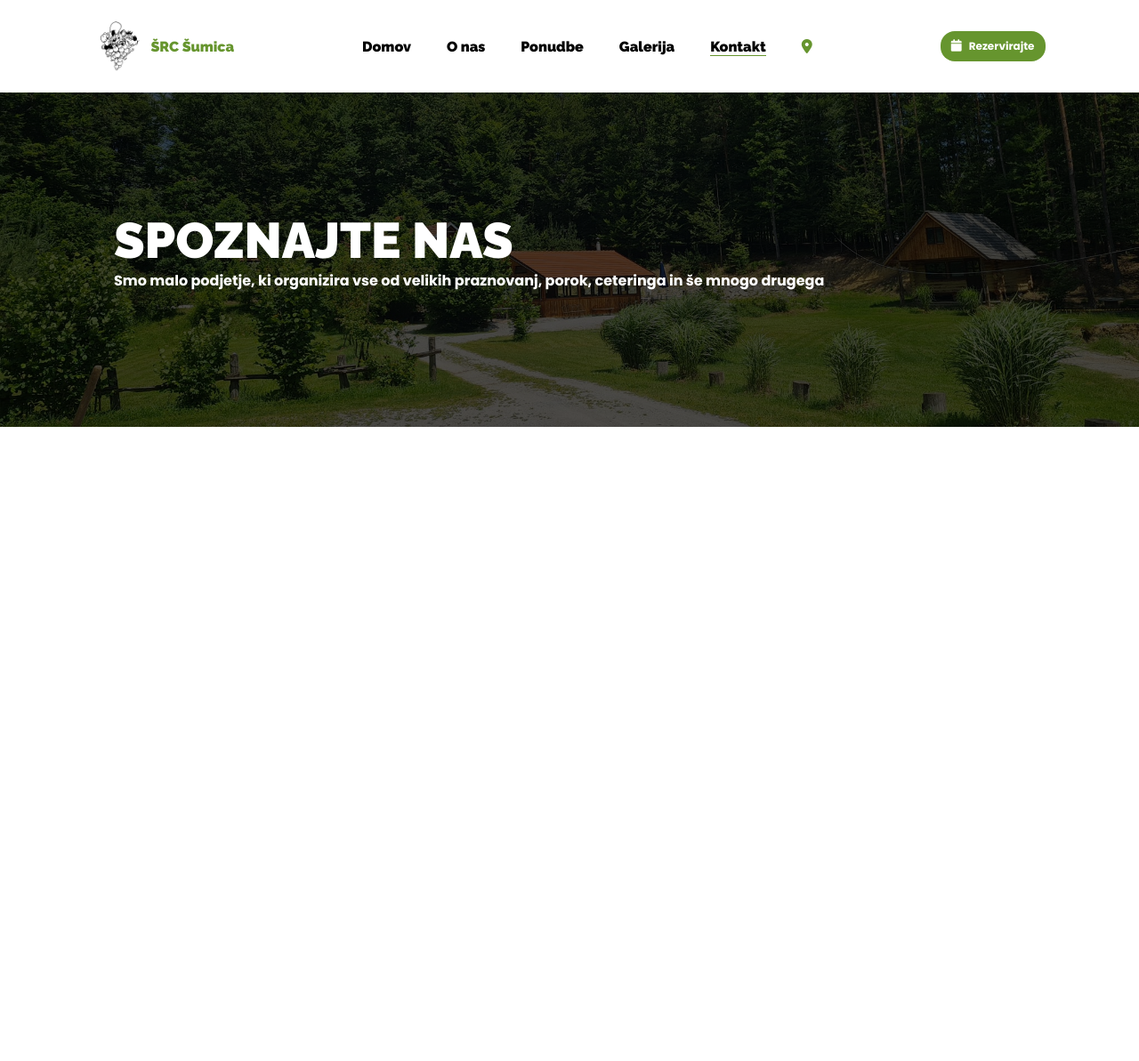
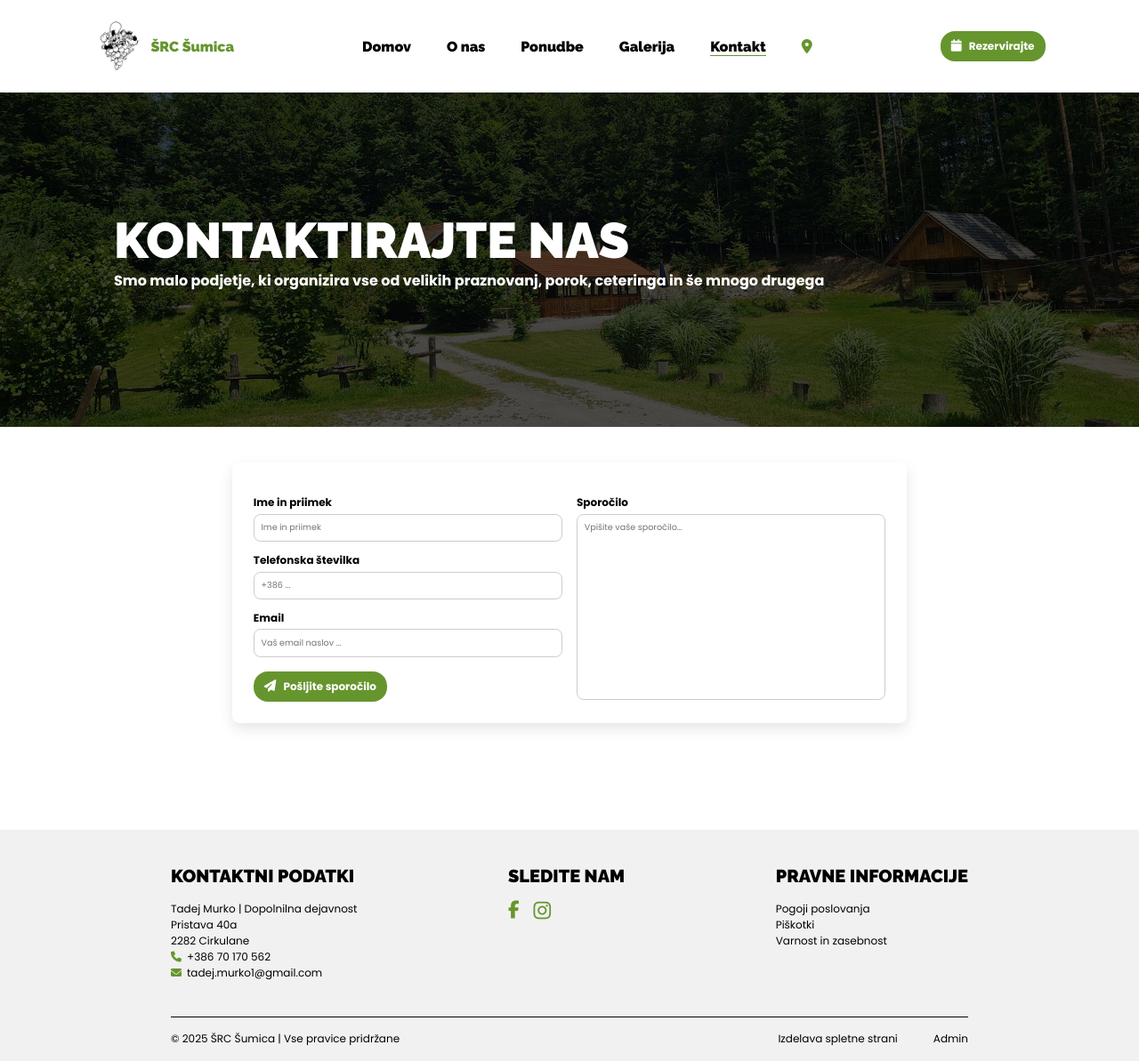
Before and after one commit to PintarBusiness/sumica, a Flask app: page /kontakt in a window 1280 px wide. Shown: the whole page at 89% size. Before the commit the page ends 480 px from the top, so only its background shows below. Run offline with Flask 2, Linux system fonts and the light colour scheme; some libraries are stand-ins or nearby versions.

Commit message:
Narejen kontakt html in pošlje tudi na moj mail

```diff
--- a/app.py
+++ b/app.py
@@ -3,6 +3,7 @@ from flask_login import LoginManager, UserMixin, login_user, logout_user, login_
 import sqlite3
 from dotenv import load_dotenv
 import os
+from flask_mail import Mail, Message
 
 # pip install -r requirements.txt
 
@@ -23,10 +24,6 @@ def ponudbe():
 @app.route("/galerija")
 def galerija():
     return render_template("galerija.html")
-
-@app.route("/kontakt")
-def kontakt():
-    return render_template("kontakt.html")
 
 @app.route("/lokacija")
 def lokacija():
@@ -205,6 +202,47 @@ def admin():
     return render_template("admin.html", user=current_user, rezervacije=vse_rezervacije)
 
 
+# --- konfiguracija maila ---
+app.config['MAIL_SERVER'] = 'smtp.gmail.com'  # za Gmail
+app.config['MAIL_PORT'] = 587
+app.config['MAIL_USE_TLS'] = True
+app.config['MAIL_USERNAME'] = os.getenv("EMAIL_USER")   # tvoj email
+app.config['MAIL_PASSWORD'] = os.getenv("EMAIL_PASS")   # geslo ali App Password
+app.config['MAIL_DEFAULT_SENDER'] = os.getenv("EMAIL_USER")
+
+mail = Mail(app)
+
+@app.route("/kontakt", methods=["GET", "POST"])
+def kontakt():
+    if request.method == "POST":
+        ime = request.form.get("ime")
+        telefon = request.form.get("telefon")
+        mail_uporabnika = request.form.get("mail")
+        sporocilo = request.form.get("sporocilo")
+
+        # sestavimo email
+        msg = Message(
+            subject=f"Kontaktno sporočilo od {ime}",
+            recipients=[os.getenv("EMAIL_USER")],  # tvoj email
+            body=f"Ime in priimek: {ime}\n"
+                 f"Telefon: {telefon}\n"
+                 f"E-mail: {mail_uporabnika}\n\n"
+                 f"Sporočilo:\n{sporocilo}"
+        )
+
+        try:
+            mail.send(msg)
+            flash("Sporočilo je bilo uspešno poslano!", "success")
+        except Exception as e:
+            print(e)
+            flash("Prišlo je do napake pri pošiljanju.", "danger")
+
+        return redirect(url_for("kontakt"))
+
+    return render_template("kontakt.html")
+
+
+
 if __name__ == "__main__":
     init_db()
     app.run(debug=True)
--- a/requirements.txt
+++ b/requirements.txt
@@ -1,3 +1,4 @@
 Flask==2.2.3
 Flask-Login==0.6.2
 python-dotenv==0.21.0
+Flask-Mail==1.1.0
--- a/static/css/slog.css
+++ b/static/css/slog.css
@@ -999,6 +999,114 @@ footer .footerskatlje:nth-child(3) .footertext a:hover
     color: #66952E;
 }
 
+/* Kontakt */
+.prvastrankontakt
+{
+    display: flex;
+    justify-content: center;
+    padding: 5em 1em;
+}
+
+.prvastrankontaktnotri
+{
+    width: 60%;
+    display: flex;
+    justify-content: center;
+}
+
+.kontaktforma
+{
+    width: 100%;
+    background-color: white;
+    padding: 3em;
+    border-radius: 1em;
+    box-shadow: 0 0.8em 2em rgba(0,0,0,0.1);
+}
+
+.kontaktgrid
+{
+    display: grid;
+    grid-template-columns: 1fr 1fr;
+    gap: 2em;
+}
+
+.kontaktlevo,
+.kontaktdesno
+{
+    display: flex;
+    flex-direction: column;
+}
+
+.kontaktforma label
+{
+    font-family: Poppins-Bold;
+    margin-top: 1em;
+    margin-bottom: 0.3em;
+    font-size: 1.5em;
+}
+
+.kontaktforma input,
+.kontaktforma textarea
+{
+    padding: 0.8em;
+    border-radius: 0.8em;
+    border: 0.08em solid #ccc;
+    font-family: Poppins;
+    font-size: 1.2em;
+    transition: all 0.3s;
+}
+
+.kontaktforma textarea
+{
+    resize: none;
+    min-height: 20em;
+}
+
+.kontaktforma input:focus,
+.kontaktforma textarea:focus
+{
+    outline: none;
+    border-color: black;
+}
+
+.kontaktforma button
+{
+    all: unset;
+}
+
+.kontaktforma button
+{
+    cursor: pointer;
+    margin-top: 2em;
+    background-color: #66952E;
+    padding: 1em 1.5em;
+    border-radius: 2em;
+    display: flex;
+    align-items: center;
+    gap: 1em;
+    width: fit-content;
+    transition: all 0.5s;
+    text-decoration: none;
+}
+
+.kontaktgumb:hover
+{
+    background-color: black;
+}
+
+.kontaktgumb i
+{
+    color: white;
+    font-size: 1.7em;
+}
+
+.kontaktgumb p
+{
+    color: white;
+    font-size: 1.5em;
+    font-family: Poppins-Bold;
+}
+
 /*Prijava*/
 .prijava
 {
@@ -1054,8 +1162,7 @@ footer .footerskatlje:nth-child(3) .footertext a:hover
 
 .prijava .prijavanotri input:focus
 {
-    border-color: #66952E;
-    box-shadow: 0 0 8px #66952E;
+    border-color: black;
     outline: none;
 }
 
--- a/templates/galerija.html
+++ b/templates/galerija.html
@@ -57,7 +57,7 @@
             </a>
         </header>
         <div class="textprvastranostalo">
-            <h1>SPOZNAJTE NAS</h1>
+            <h1>PODOŽIVITE DOGODKE</h1>
             <h2>Smo malo podjetje, ki organizira vse od velikih praznovanj, porok, ceteringa in še mnogo drugega</h2>
         </div>
     </div>
--- a/templates/kontakt.html
+++ b/templates/kontakt.html
@@ -57,10 +57,82 @@
             </a>
         </header>
         <div class="textprvastranostalo">
-            <h1>SPOZNAJTE NAS</h1>
+            <h1>KONTAKTIRAJTE NAS</h1>
             <h2>Smo malo podjetje, ki organizira vse od velikih praznovanj, porok, ceteringa in še mnogo drugega</h2>
         </div>
     </div>
 
+    <div class="prvastrankontakt">
+        <div class="prvastrankontaktnotri">
+            <div class="kontaktforma">
+                <form method="POST" action="/kontakt">
+                    <div class="kontaktgrid">
+                        <div class="kontaktlevo">
+                            <label>Ime in priimek</label>
+                            <input type="text" name="ime" placeholder="Ime in priimek">
+
+                            <label>Telefonska številka</label>
+                            <input type="tel" name="telefon" placeholder="+386 ...">
+
+                            <label>Email</label>
+                            <input type="email" name="mail" placeholder="Vaš email naslov ...">
+
+                            <button type="submit" class="kontaktgumb">
+                                <i class="fa-solid fa-paper-plane"></i>
+                                <p>Pošljite sporočilo</p>
+                            </button>
+                        </div>
+
+                        <div class="kontaktdesno">
+                            <label>Sporočilo</label>
+                            <textarea name="sporocilo" placeholder="Vpišite vaše sporočilo..."></textarea>
+                        </div>
+                    </div>
+                </form>
+            </div>
+        </div>
+    </div>
+
+
+    <div class="footer">
+        <div class="footernotri">
+            <footer>
+                <div class="footerskatlje">
+                    <h5>KONTAKTNI PODATKI</h5>
+                    <div class="footertext">
+                        <p>Tadej Murko | Dopolnilna dejavnost</p>
+                        <p>Pristava 40a</p>
+                        <p>2282 Cirkulane</p>
+                        <p><i class="fa-solid fa-phone"></i><span>+386 70 170 562</span></p>
+                        <p><i class="fa-solid fa-envelope"></i>tadej.murko1@gmail.com</p>
+                    </div>
+                </div>
+                <div class="footerskatlje">
+                    <h5>SLEDITE NAM</h5>
+                    <div class="footertext">
+                        <a href=""><i class="fa-brands fa-facebook-f"></i></a>
+                        <a href=""><i class="fa-brands fa-instagram"></i></a>
+                    </div>
+                </div>
+                <div class="footerskatlje">
+                    <h5>PRAVNE INFORMACIJE</h5>
+                    <div class="footertext">
+                        <a href="">Pogoji poslovanja</a>
+                        <a href="">Piškotki</a>
+                        <a href="">Varnost in zasebnost</a>
+                    </div>
+                </div>
+            </footer>
+            <div class="noga">
+                <p>© 2025 ŠRC Šumica | Vse pravice pridržane</p>
+                <div class="desno">
+                    <a href="mailto:jure.pintar9@gmail.com">Izdelava spletne strani</a>
+                    <a href="/admin">Admin</a>
+                </div>
+            </div>
+        </div>
+
+    </div>
+
 </body>
 </html>
```
Also changed, not shown: 1 other file.
